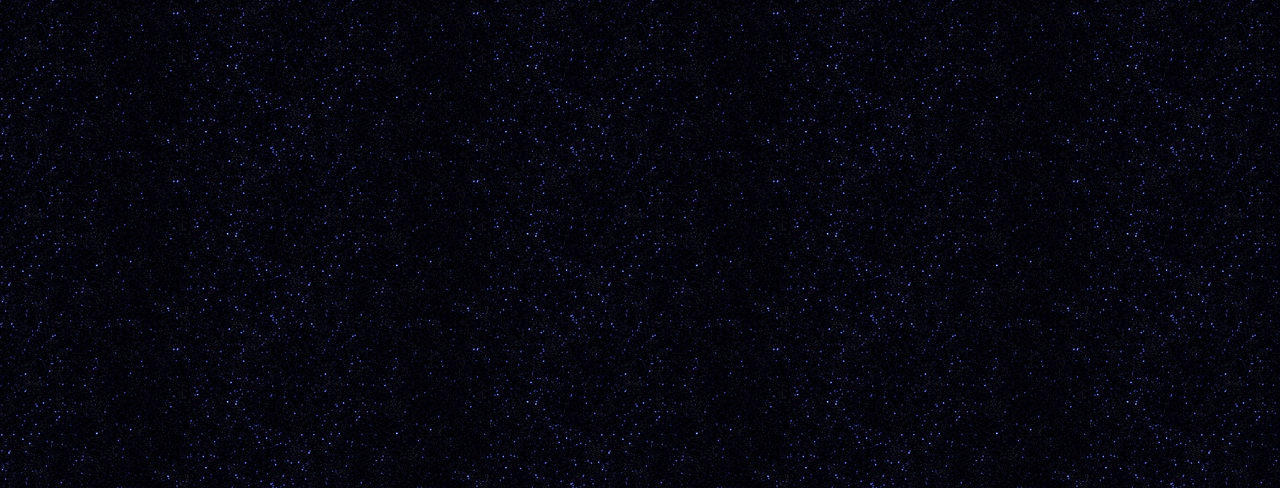
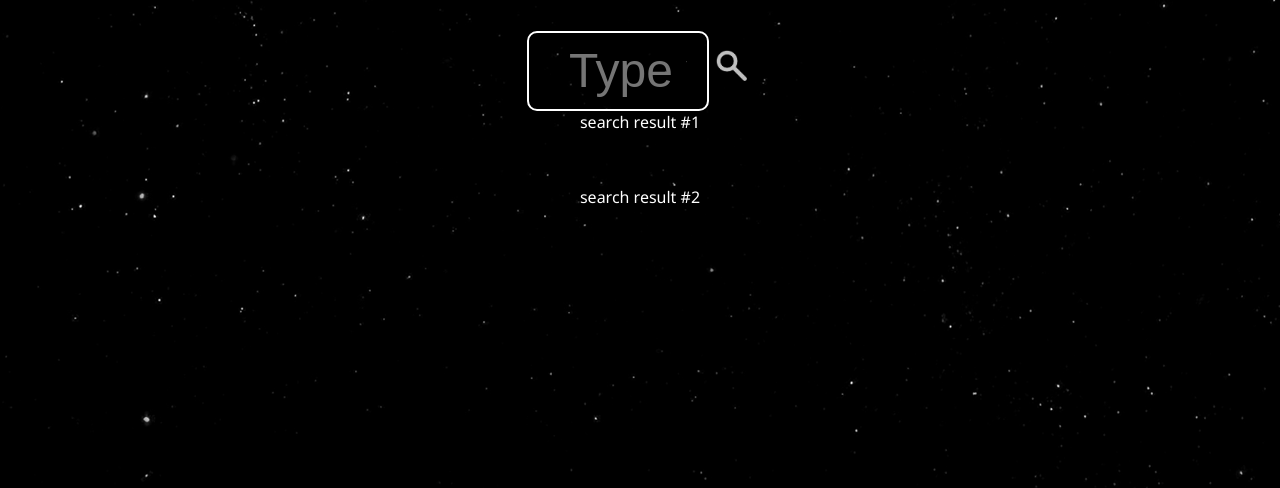
Before and after one commit to FACN4/stars_of_the_north_w4, a website: page public/index.html in a window 1280 px wide. Shown: the part 312-800 px from the top of the page. Drawn offline with Linux system fonts and the light colour scheme.

Commit message:
designed search & background

```diff
--- a/public/assets/style.css
+++ b/public/assets/style.css
@@ -1,10 +1,104 @@
 body {
+  font-family: "Noto Sans", sans-serif;
   color: #fff;
-  background: #000 url("./images/stars_sky_night_113553_300x168.jpg");
-  background-repeat: repeat;
-  background-position: top;
   text-align: center;
+  margin-top: 200px;
+}
+h1 {
+  font-size: 70px;
+}
+form input {
+  width: 182px;
+  height: 80px;
+  border: 2px solid #ccc;
+  box-sizing: border-box;
+  border-radius: 10px;
+  font-size: 48px;
+  padding-left: 30px;
+  background-color: transparent;
+  background-position: 10px 10px;
+  padding: 12px 20px 12px 40px;
+  -webkit-transition: width 0.5s ease-in-out;
+  transition: width 0.5s ease-in-out;
+  border-color: #fff;
+  color: #fff;
+}
+img {
+  height: 40px;
 }
 
-form {
+input[type="text"]:focus {
+  width: 40%;
 }
+
+.search-result {
+  width: 250px;
+  height: 75px;
+  background-color: transparent;
+  margin: 0 auto;
+}
+
+search-result:hover {
+  background: #000;
+}
+
+@keyframes move-twink-back {
+  from {
+    background-position: 0 0;
+  }
+  to {
+    background-position: -10000px 5000px;
+  }
+}
+@-webkit-keyframes move-twink-back {
+  from {
+    background-position: 0 0;
+  }
+  to {
+    background-position: -10000px 5000px;
+  }
+}
+@-moz-keyframes move-twink-back {
+  from {
+    background-position: 0 0;
+  }
+  to {
+    background-position: -10000px 5000px;
+  }
+}
+@-ms-keyframes move-twink-back {
+  from {
+    background-position: 0 0;
+  }
+  to {
+    background-position: -10000px 5000px;
+  }
+}
+
+.stars,
+.twinkling,
+.clouds {
+  position: absolute;
+  top: 0;
+  left: 0;
+  right: 0;
+  bottom: 0;
+  width: 100%;
+  hight: 100%;
+  display: block;
+}
+.stars {
+  background: #000 url(images/stars.png) repeat top center;
+  z-index: -2;
+}
+
+.twinkling {
+  background: transparent url(images/twinkling.png) repeat top center;
+  z-index: -1;
+
+  -moz-animation: move-twink-back 200s linear infinite;
+  -ms-animation: move-twink-back 200s linear infinite;
+  -o-animation: move-twink-back 200s linear infinite;
+  -webkit-animation: move-twink-back 200s linear infinite;
+  animation: move-twink-back 200s linear infinite;
+}
--- a/public/index.html
+++ b/public/index.html
@@ -1,16 +1,21 @@
 <!DOCTYPE html>
 <html lang = "en-gb">
 <head>
+  <link href="https://fonts.googleapis.com/css?family=Noto+Sans" rel="stylesheet">
   <link rel="stylesheet" href="assets/style.css" />
   <title>
     Stars Of The North
   </title>
 </head>
 <body>
+<div class="stars"></div>
+<div class="twinkling"></div>
 <h1>Stars Of The North</h1>
   <form>
-      <input id = "star-finder" placeholder="enter your star name">
-      <button id = "btn" type="button">S</button>
+      <input  autocomplete="off" type ="text" id = "star-finder" placeholder="Type your star name">
+      <img src = "./assets/images/sreach-icon.png" alt = "search icon" >
   </form>
+  <div class="search-result"> search result #1</div>
+  <div class="search-result"> search result #2</div>
 </body>
 </html>
```
Also changed, not shown: public/assets/images/sreach-icon.png (added), public/assets/images/stars.png (added), public/assets/images/stars_sky_night_113553_300x168.jpg (deleted), public/assets/images/twinkling.png (added).
